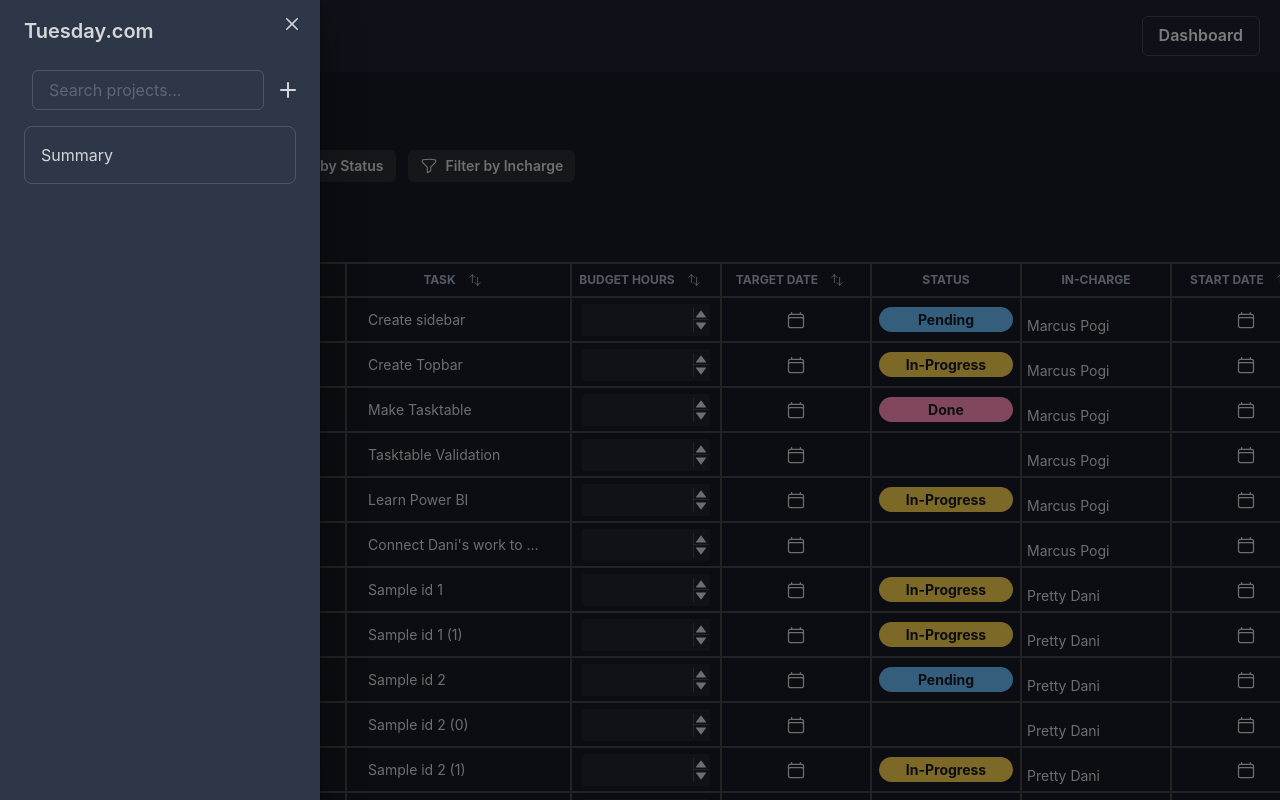
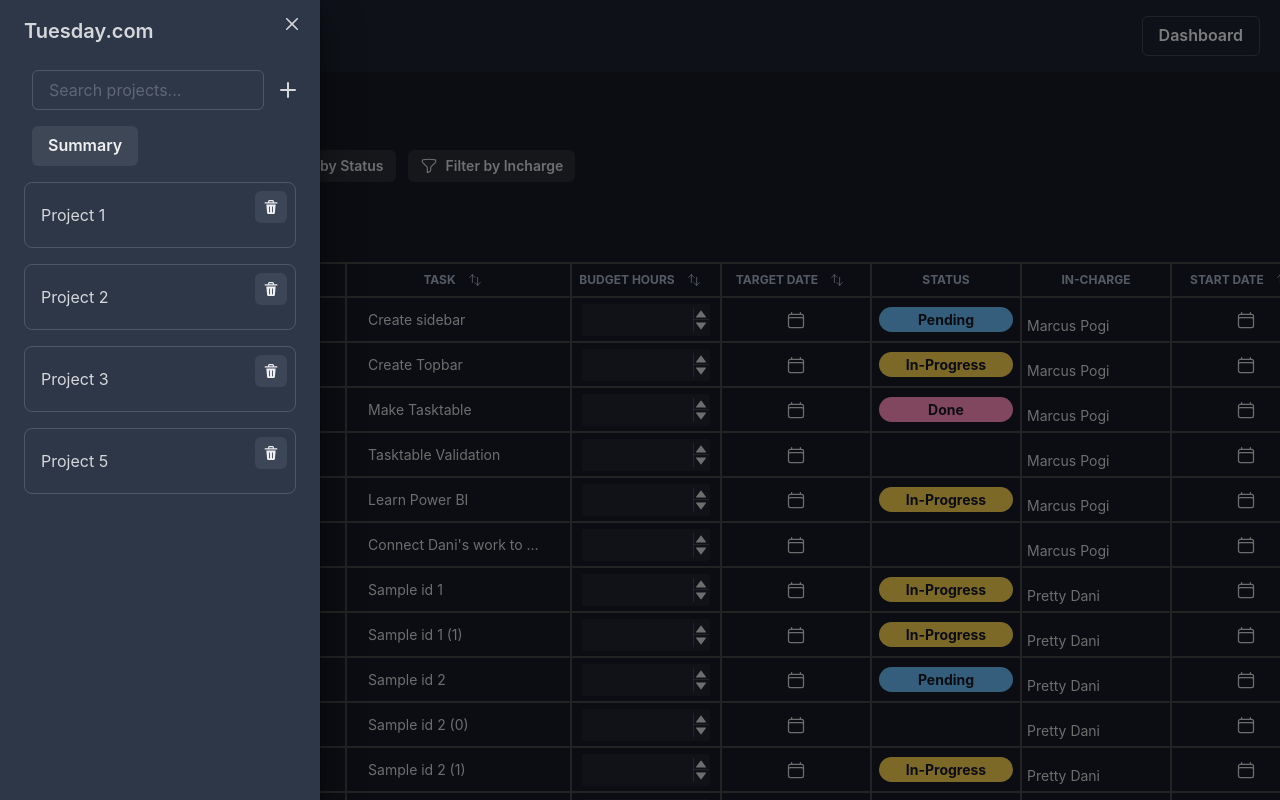
Before and after one commit to 20thmarcus/Project-Monitoring-System, a React (Vite) app: page / in a window 1280 px wide. Both pictures are taken after a click on the button 40 px from the left and 36 px from the top of the page. Shown: the top 800 px of the page. Built offline with nearby package versions, Linux system fonts and the light colour scheme.

Commit message:
enhanced summary button with a readme dashboard button

```diff
--- a/package.json
+++ b/package.json
@@ -19,7 +19,8 @@
     "react": "^18.3.1",
     "react-datepicker": "^7.2.0",
     "react-dom": "^18.3.1",
-    "react-router-dom": "^6.24.1"
+    "react-router-dom": "^6.24.1",
+    "recharts": "^2.12.7"
   },
   "devDependencies": {
     "@types/react": "^18.3.3",
--- a/src/App.jsx
+++ b/src/App.jsx
@@ -14,11 +14,15 @@
     setSelectedComponent(componentName);
   };
 
+  const handleClearFilter = () => {
+    setSelectedProjectID(null);
+  };
+
   return (
     <>
       <Box>
         <Header componentName={selectedComponent} onOpenSidebar={onOpen} />
-        <SideBar onSelectProject={handleSelectProject} isOpen={isOpen} onClose={onClose} />
+        <SideBar onSelectProject={handleSelectProject} onClearFilter={handleClearFilter} isOpen={isOpen} onClose={onClose} />
       </Box>
       <Box>
         <TaskTable projectID={selectedProjectID} />
--- a/src/components/LeadTimeCell.jsx
+++ b/src/components/LeadTimeCell.jsx
@@ -32,7 +32,9 @@
       precision={1}
       min={0}
       ml={2}
-      mt={2}
+      mt={1}
+      mb={1}
+
     >
       <NumberInputField />
       <NumberInputStepper sx={{ h: "1rem", w: "1rem" }}>
--- a/src/components/TaskTable.jsx
+++ b/src/components/TaskTable.jsx
@@ -161,7 +161,7 @@
       accessorKey: "delete",
       header: "Delete",
       cell: ({ row }) => (
-        <Button colorScheme="red" onClick={() => deleteRow(row.index)}>
+        <Button colorScheme="red" size="sm" onClick={() => deleteRow(row.index)}>
           Delete
         </Button>
       ),
--- a/src/pages/global/Header.jsx
+++ b/src/pages/global/Header.jsx
@@ -1,10 +1,8 @@
 import React from 'react';
 import { Flex, Box, Heading, Button, IconButton } from '@chakra-ui/react';
 import { HamburgerIcon } from '@chakra-ui/icons';
-import Dashboard from './dashboard'
-import { Route, Router } from 'react-router-dom';
 
-const Header = ({ componentName, onOpenSidebar }) => {
+const Header = ({ componentName, onOpenSidebar, onDashboardClick }) => {
   return (
     <Box
       position="fixed"
@@ -28,12 +26,10 @@
           />
           <Heading as="h1" size="lg" variant="logo">Tuesday.com</Heading>
         </Flex>
-        <Heading as="h2" size="md">{ componentName }</Heading>
+        <Heading as="h2" size="md">{componentName}</Heading>
         <Button
           variant="outline"
-          onClick={() => {
-
-          }}
+          onClick={onDashboardClick} // Call onDashboardClick when the button is clicked
         >
           Dashboard
         </Button>
--- a/src/pages/global/SideBar.jsx
+++ b/src/pages/global/SideBar.jsx
@@ -1,14 +1,24 @@
 import React, { useState, useEffect } from 'react';
-import { Drawer, DrawerBody, DrawerHeader, DrawerOverlay, DrawerContent, DrawerCloseButton, Input, VStack, Box, Editable, EditableInput, EditablePreview, Flex, IconButton } from '@chakra-ui/react';
+import {
+  Drawer, DrawerBody, DrawerHeader, DrawerOverlay, DrawerContent, DrawerCloseButton, Input, VStack, Box, Editable, EditableInput, EditablePreview, Flex, IconButton, Button
+} from '@chakra-ui/react';
 import { AddIcon, DeleteIcon } from '@chakra-ui/icons';
+import DATA from '../../data';
 
-const SideBar = ({ onSelectProject, isOpen, onClose }) => {
+const SideBar = ({ onSelectProject, isOpen, onClose, onClearFilter }) => {
   const [components, setComponents] = useState([]);
   const [searchTerm, setSearchTerm] = useState('');
 
   useEffect(() => {
     const storedComponents = JSON.parse(localStorage.getItem('components')) || [];
-    setComponents(storedComponents);
+    if (storedComponents.length === 0) {
+      const projectIDs = [...new Set(DATA.map(item => item.projectID))];
+      const initialComponents = projectIDs.map(id => ({ id, name: `Project ${id}` }));
+      localStorage.setItem('components', JSON.stringify(initialComponents));
+      setComponents(initialComponents);
+    } else {
+      setComponents(storedComponents);
+    }
   }, []);
 
   const addComponent = () => {
@@ -49,6 +59,11 @@
     component.name.toLowerCase().includes(searchTerm.toLowerCase())
   );
 
+  const clearFilter = () => {
+    onClearFilter(); // Call the parent function to clear filter
+    setSearchTerm(''); // Clear search term if needed
+  };
+
   return (
     <Drawer isOpen={isOpen} placement='left' onClose={onClose}>
       <DrawerOverlay />
@@ -65,18 +80,9 @@
             />
             <AddIcon onClick={addComponent} ml={4} mt={3} aria-label="Add Project" />
           </Flex>
-          <Box
-            p={4}
-            borderWidth={1}
-            borderRadius="lg"
-            w="100%"
-            cursor="pointer"
-            position="relative"
-            mb={4}
-            _hover={{ backgroundColor: 'gray.900' }}
-          >
-            Summary
-          </Box>
+
+            <Button onClick={clearFilter} mb={4} ml={2}>Summary</Button>
+
           <VStack spacing={4}>
             {filteredComponents.map((component) => (
               <Box
--- a/src/pages/global/dashboard.jsx
+++ /dev/null
@@ -1,13 +0,0 @@
-import React from 'react';
-import { Box, Heading, Text } from '@chakra-ui/react';
-
-const Dashboard = () => {
-  return (
-    <Box p={4}>
-      <Heading mb={4}>Dashboard</Heading>
-      <Text>This is the dashboard.</Text>
-    </Box>
-  );
-};
-
-export default Dashboard;
```
Also changed, not shown: src/components/dashboard.jsx (+35 -14 lines), 1 other file (tests, documents, lock files or other folders).
